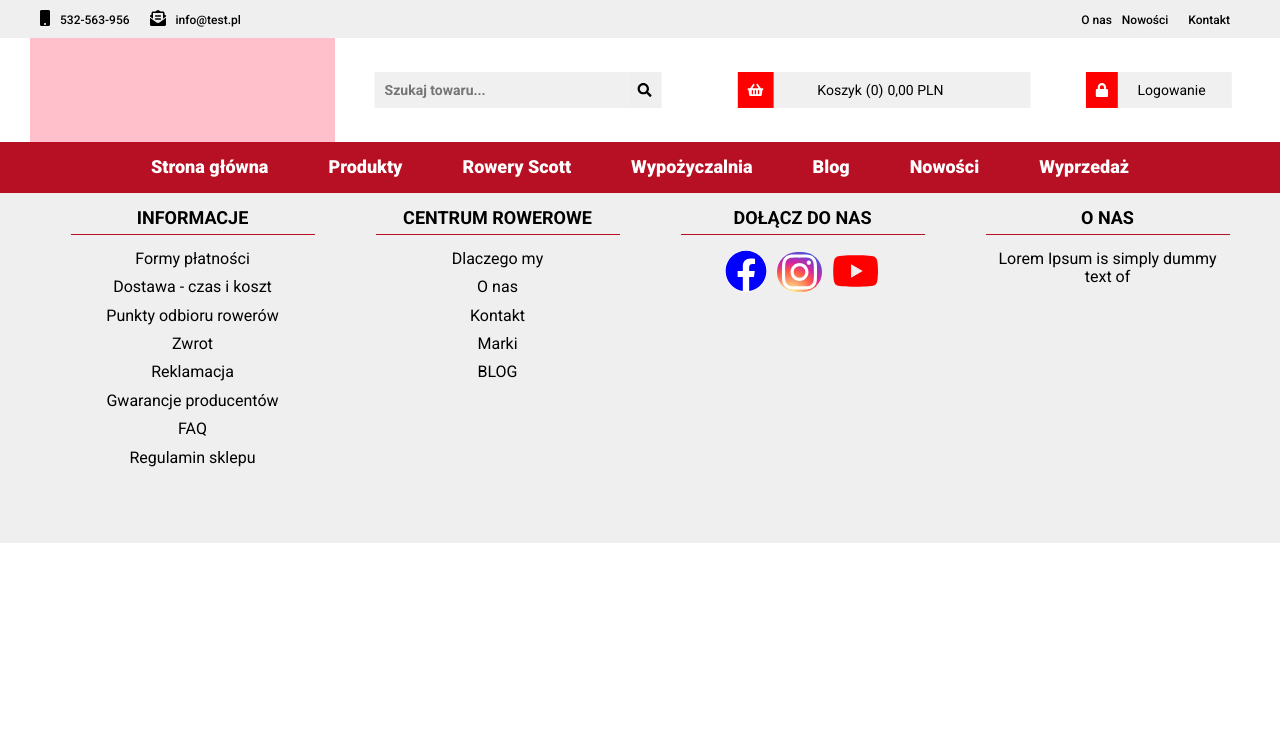
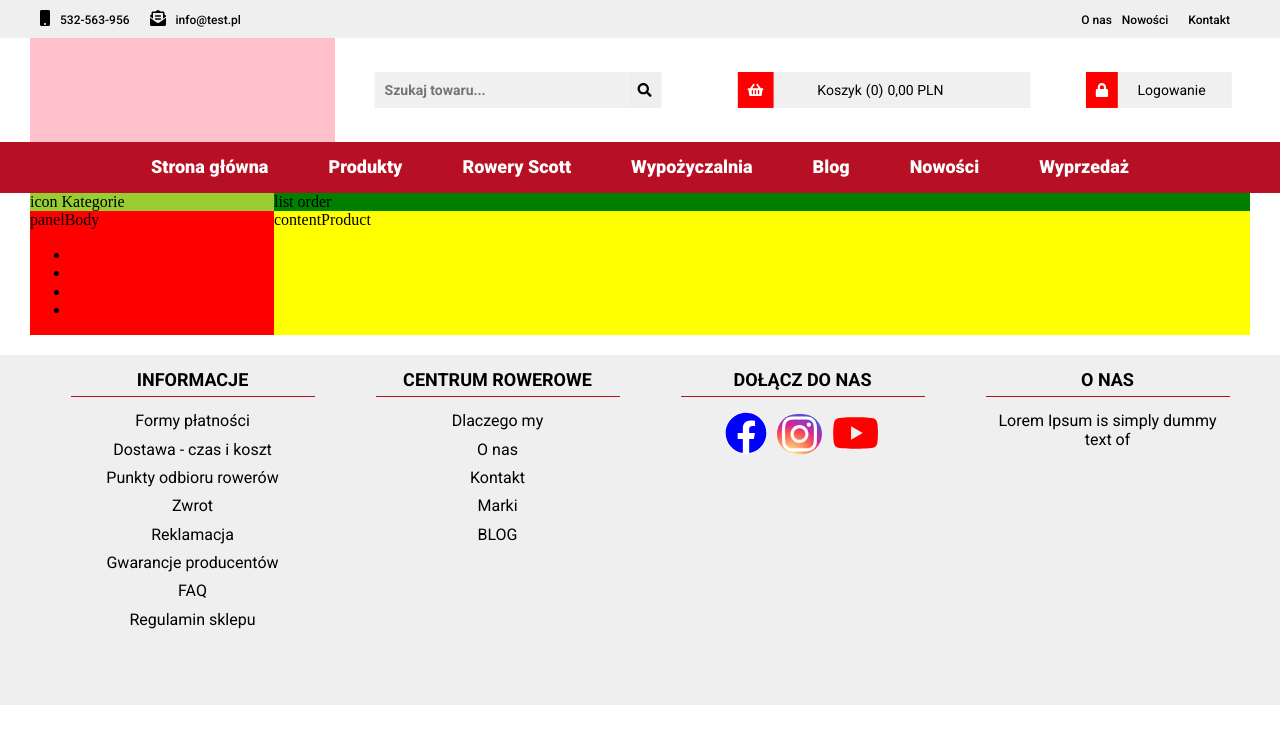
Before and after one commit to szymon-staron/double-page, a React (Create React App) app in the folder client/: page /product in a window 1280 px wide. Shown: the top 744 px of the page. Built offline with nearby package versions, Linux system fonts and the light colour scheme.

Commit message:
add ProductPage

```diff
--- a/client/src/App.js
+++ b/client/src/App.js
@@ -4,13 +4,14 @@ import MainLayout from "./components/layout/mainLayout/mainLayout";
 import { Switch, Route } from "react-router-dom";
 import Contact from "./components/pages/contact/contact";
 import Home from "./components/pages/home/home"
+import Product from './components/pages/product/product'
 
 function App() {
   return (
     <MainLayout>
       <Switch>
         <Route exact path="/" component={Home} />
-        <Route exact path="/prododuct" component={Home} />
+        <Route exact path="/product" component={Product} />
         <Route exact path="/bike-scott" component={Home} />
         <Route exact path="/rental" component={Home} />
         <Route exact path="/blog" component={Home} />
--- a/client/src/components/features/downNav/downNav.js
+++ b/client/src/components/features/downNav/downNav.js
@@ -5,7 +5,7 @@ import { NavLink } from "react-router-dom";
 const DownNav = () => (
   <nav className={styles.downNav}>
     <NavLink to="/">Strona główna</NavLink>
-    <NavLink to="/prododuct">Produkty</NavLink>
+    <NavLink to="/product">Produkty</NavLink>
     <NavLink to="/bike-scott">Rowery Scott</NavLink>
     <NavLink to="/rental">Wypożyczalnia</NavLink>
     <NavLink to="/blog">Blog</NavLink>
--- a/client/src/components/features/slider/slider.js
+++ b/client/src/components/features/slider/slider.js
@@ -34,6 +34,7 @@ class Slider extends Component {
     });
     console.log(this.state.interval);
   };
+
   nextSlider = () => {
     if (
       this.state.activeImage < this.state.image.length - 1 &&
--- a/client/src/components/pages/home/home.module.scss
+++ /dev/null
@@ -1 +0,0 @@
-@import "../../../styles/settings.scss";
--- /dev/null
+++ b/client/src/components/pages/product/product.js
@@ -0,0 +1,44 @@
+import React from 'react';
+import styles from './product.module.scss';
+import Container from '../../layout/container/container';
+
+const Product =()=>(
+    <Container>
+        <section className={styles.productPage}>
+        <section className={styles.searchProductBox}>
+            <div className={styles.searchPanel}>
+                <header className={styles.headerPanel}>
+                icon
+                Kategorie
+                </header>
+                <div className={styles.panelBody}>
+panelBody       <ul>
+    <li>
+        <a href="#"></a>
+    </li>
+    <li>
+        <a href="#"></a>
+    </li>
+    <li>
+        <a href="#"></a>
+    </li>
+    <li>
+        <a href="#"></a>
+    </li>
+</ul>
+                </div>
+            </div>
+        </section>
+        <section className={styles.contentProduct}>
+            <div className={styles.listOrder}>
+        list order
+            </div>
+contentProduct
+        </section>
+        </section>
+    </Container>
+
+
+)
+
+export default Product;
--- /dev/null
+++ b/client/src/components/pages/product/product.module.scss
@@ -0,0 +1,22 @@
+@import '../../../styles/settings.scss';
+
+.productPage{
+   display: grid;
+   grid-template-columns: 0.2fr 0.8fr;
+}
+.searchProductBox {
+
+    background-color: red;
+
+    display: inline-block;
+    .headerPanel{
+        background-color: yellowgreen;
+    }
+}
+.contentProduct{
+    .listOrder{
+        background-color: green;
+    }
+    display: inline-block;
+    background-color: yellow;
+}
```
